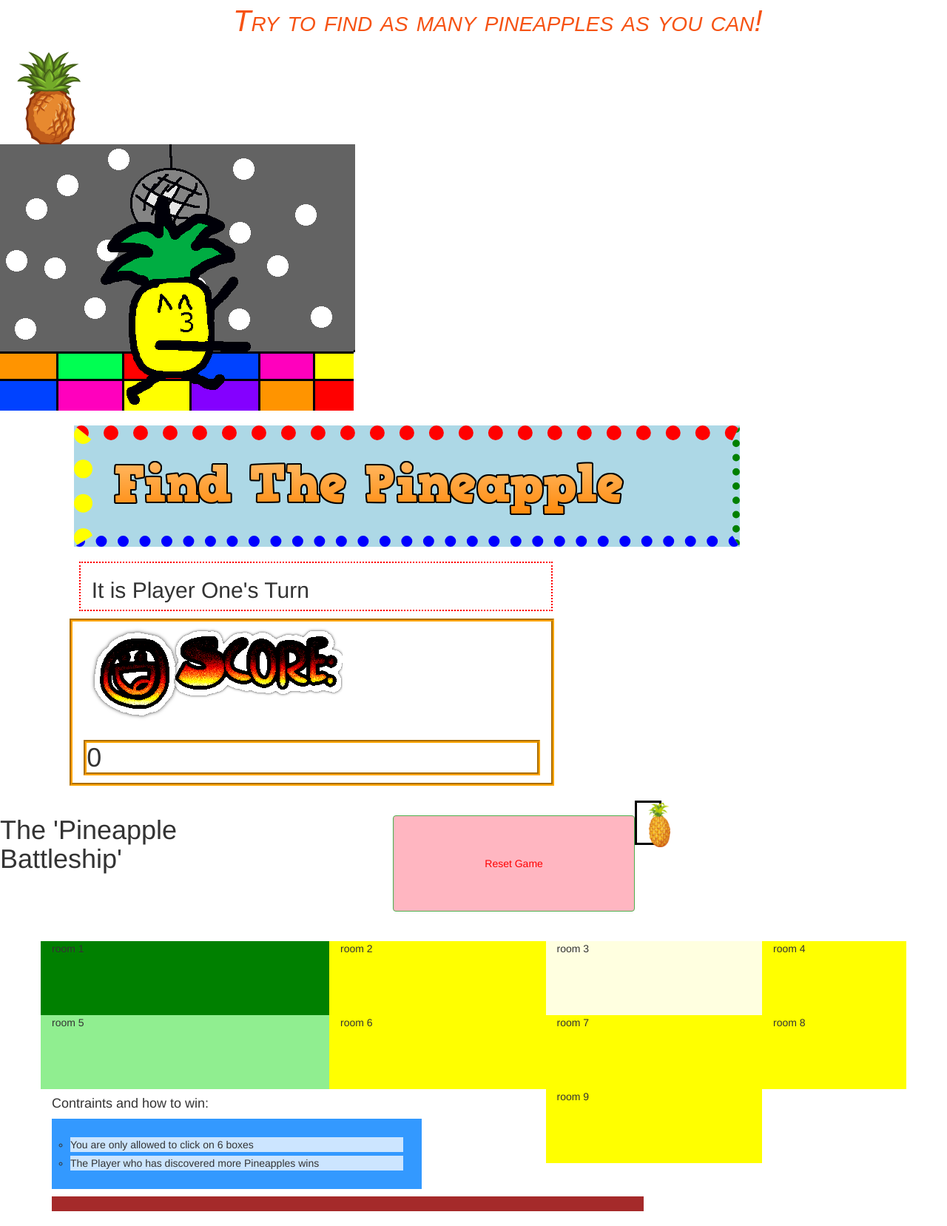
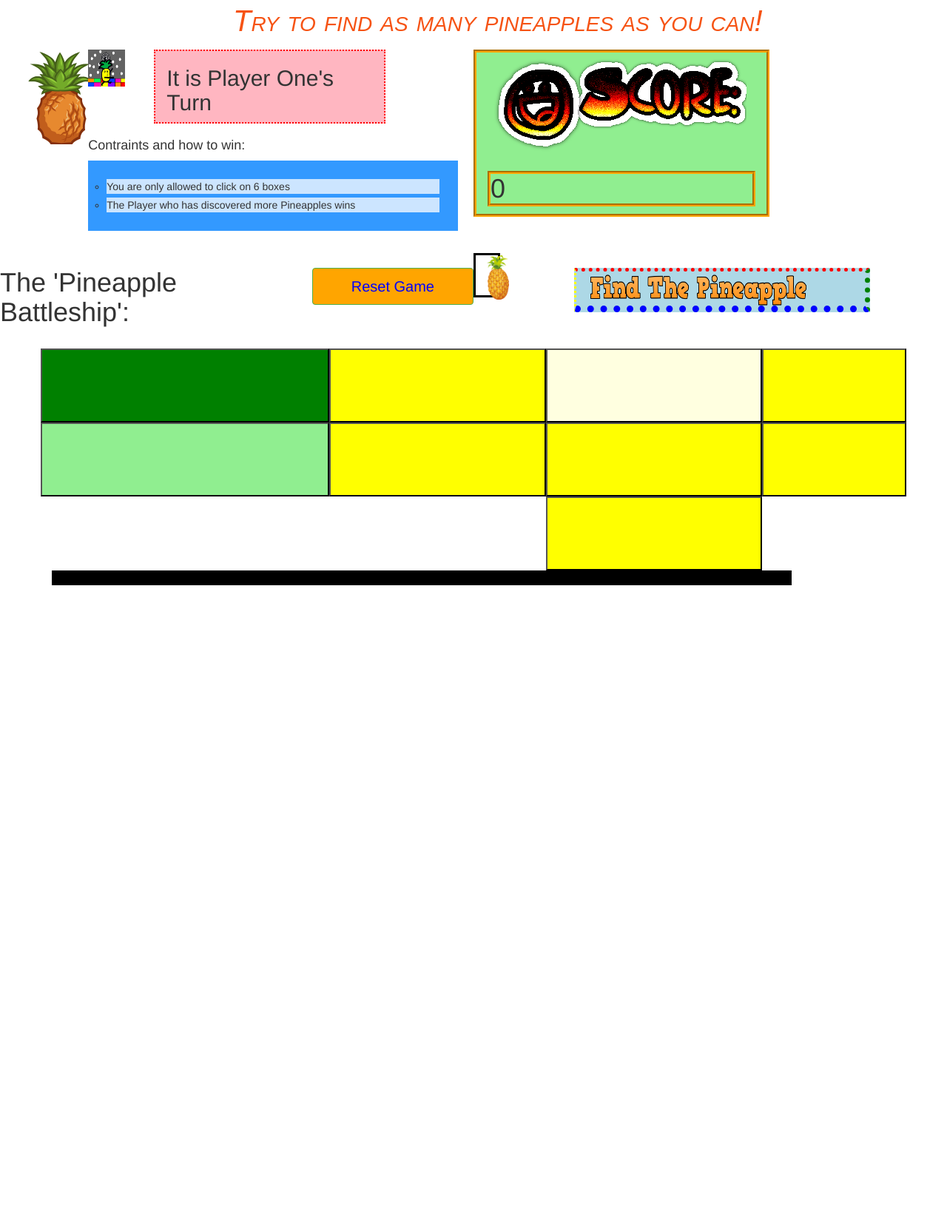
Before and after one commit to jonlok/project1-game, a plain HTML site: page index.html in a window 1280 px wide. Shown: the whole page at 74% size. After the commit the page ends 811 px from the top, so only its background shows below. Drawn offline with nearby package versions, Linux system fonts and the light colour scheme.

Commit message:
updated game display

```diff
--- a/css/custom.css
+++ b/css/custom.css
@@ -1,12 +1,75 @@
-.titleimagebox {
+/*body {
+  overflow: hidden;
+}*/
+
+/*reset area: label 'Pineapple battleship' + reset button*/
+#reset {
+  margin-top: 20px;
+  margin-bottom: 20px;
+}
+/*reset button*/
+.btn {
+  height: 50px;
+  color: blue;
+  background-color: orange;
+  font-size: 20px;
+}
+.pineapple {
+  width: 20px;
+  height: 60px;
+  border-style: solid;
+  border-color: black;
+}
+#pineapple1 {
+  width: 30px;
+  height: 60px;
+}
+
+
+.outputPrompt {
+  border-style: dotted;
+  border-width: 2px;
+  border-color: red;
+  margin-bottom: 10px;
+  margin-right: 5px;
+  background-color: lightpink;
+}
+.score-image {
+  width: 400px;
+  border-style: groove;
+  border-width: 4px;
+  border-color: orange;
+  background-color: lightgreen;
+
+}
+/*total score image */
+.score {
+  border-style: groove;
+  border-width: 4px;
+  border-color: orange;
+
+}
+
+.logo {
+  height:50px;
+  width: 50px;
+}
+
+#titleimage {
+  width: 300px;
+  height: 50px;
+}
+
+#titleimagebox {
   margin-left: 100px;
   margin-top: 20px;
   margin-bottom:20px;
   border-style: dotted;
-  border-width: 20px 10px 15px 25px;
+  border-width: 5px 7px 9px 3px;
   border-color: red green blue yellow;
-  width: 900px;
-  padding: 20px;
+  width: 400px;
+  height: 60px;
+  padding-bottom: 10px;
   background: lightblue;
   -webkit-animation: mymove 5s infinite; /* Chrome, Safari, Opera */
     animation: mymove 5s infinite;
@@ -97,48 +160,7 @@ height: 100px;
 }
 
 .table {
-  background-color: brown;
-  width: 800px;
+  background-color: black;
+  width: 1000px;
   height: 20px;
 }
-
-.outputPrompt {
-  border-style: dotted;
-  border-width: 2px;
-  border-color: red;
-  margin-bottom: 10px;
-}
-.score-image {
-  border-style: groove;
-  border-width: 4px;
-  border-color: orange;
-
-}
-/*total score image */
-.score {
-  border-style: groove;
-  border-width: 4px;
-  border-color: orange;
-
-}
-/*reset area: label 'Pineapple battleship' + reset button*/
-#reset {
-  margin-top: 20px;
-  margin-bottom: 20px;
-}
-/*reset button*/
-.btn {
-  height: 130px;
-  color: red;
-  background-color: lightpink;
-}
-.pineapple {
-  width: 20px;
-  height: 60px;
-  border-style: solid;
-  border-color: black;
-}
-#pineapple1 {
-  width: 30px;
-  height: 60px;
-}
--- a/index.html
+++ b/index.html
@@ -4,7 +4,9 @@
 
  <head>
   <meta charset = "UTF-8">
+
   <title>Game: Find the Pineapples</title>
+
   <link href="css/bootstrap.min.css" rel="stylesheet">
   <link href="css/custom.css" rel="stylesheet">
 
@@ -14,6 +16,7 @@
 
 
 <body>
+
 <!-- Instructions: -->
   <div class="col-xs-12">
     <p title="Instructions">Try to find as many pineapples as you can!</p>
@@ -21,57 +24,67 @@
 
 
 
+
+<div class="row">
 <!-- pineapple image -->
-<div><img src = "images/pineapple2.png" alt="pineapple image"/></div>
+
+  <div class="col-xs-6">
+
+    <div class="col-xs-2">
+      <img src = "images/pineapple2.png" alt="pineapple image"/>
+    </div>
 
    <!-- game logo -->
-<div><img src = "images/logo.png" alt="logo image"/></div>
-
-
- <!-- title of the game: Find the Pineapple,
- represented by an image generated by a text generator-->
- <div  class='titleimagebox col-xs-12'>
-   <img src = "images/title.png">
+   <div class="col-xs-2">
+     <img class="logo" src = "images/logo.png" alt="logo image"/>
    </div>
 
   <!-- output Prompt -->
-  <div class="outputPrompt col-xs-6 col-xs-offset-1">
+  <div class="outputPrompt col-xs-6">
     <h2>It is Player One's Turn</h2>
+  </div>
+
+ <!-- Other constraints and how to win    -->
+   <div class="col-xs-6">
+    <h4>Contraints and how to win:</h4>
+
+      <ul>
+         <li>You are only allowed to click on 6 boxes</li>
+         <li>The Player who has discovered more Pineapples wins</li>
+       </ul>
+   </div>
+
  </div>
 
 
  <!-- score image -->
- <div class='row'>
-  <div class="score-image col-xs-6 col-xs-offset-1">
+  <div class="score-image col-xs-5">
     <img src="images/score.png">
-
      <!-- Total score value display -->
-    <h1 class="score">
-            0
-          </h1>
+    <h1 class="score">0</h1>
+  </div>
 
  </div>
-  </div>
-
-
-
-
 
   <div class="row" id="reset">
-
     <!-- label 'Play Area' -->
    <div class="play-area col-xs-4">
       <h1>
-    The 'Pineapple Battleship'
+      The 'Pineapple Battleship':
        </h1>
    </div>
-
     <!-- reset button -->
-<button id="reset" type="button" class="btn btn-success col-xs-3 col-xs-offset-1">Reset Game
+     <button id="reset" type="button" class="btn btn-success col-xs-2 col-xs-offset-0.5">Reset Game
      </button>
 
-<div class="pineapple col-xs-4">
+    <div class="pineapple col-xs-2">
      <img id="pineapple1" src="images/pineapple.png"/>
+    </div>
+
+<!-- title of the game: Find the Pineapple,
+represented by an image generated by a text generator-->
+    <div class="col-xs-3" id ='titleimagebox'>
+      <img id="titleimage" src = "images/title.png">
     </div>
 
 </div>
@@ -79,59 +92,51 @@
 
 
     <section id="grid" class="container">
-      <div class="item row">
+      <div class="room row">
 
-        <div class="box-1 col-xs-4">
-          room 1
-        </div>
+        <button title="room 1" class="box-1 col-xs-4" data-num="1">
 
-        <div class="box-2 col-xs-3">
-          room 2
-        </div>
 
-        <div class="box-3 col-xs-3">
-          room 3
-        </div>
 
-        <div class="box-4 col-xs-2">
-          room 4
-        </div>
+        </button>
+
+        <button title="room 2" class="box-2 col-xs-3" data-num="2">
+
+        </button>
+
+        <button title="room 3" class="box-3 col-xs-3" data-num="3">
+
+        </button>
+
+        <button title="room 4" class="box-4 col-xs-2" data-num="4">
+
+        </button>
 
       </div>
 
-      <div class="item row">
-        <div class="box-5 col-xs-4">
-          room 5
-        </div>
-        <div class="box-6 col-xs-3">
-          room 6
-        </div>
-        <div class="box-7 col-xs-3">
-          room 7
-        </div>
-        <div class="box-8 col-xs-2">
-          room 8
-        </div>
+      <div class="room row">
+        <button title="room 5" class="box-5 col-xs-4" data-num="5">
+
+        </button>
+        <button title="room 6" class="box-6 col-xs-3" data-num="6">
+
+        </button>
+        <button title="room 7" class="box-7 col-xs-3" data-num="7">
+
+        </button>
+        <button title="room 8" class="box-8 col-xs-2" data-num="8">
+
+        </button>
       </div>
 
-      <div class="item row">
-        <!-- Other constraints and how to win    -->
-        <div class="col-xs-6">
-        <h4>Contraints and how to win:</h4>
-         <ul>
-           <li>You are only allowed to click on 6 boxes</li>
-           <li>The Player who has discovered more Pineapples wins</li>
-         </ul>
-       </div>
-        <div class="box-9 col-xs-3 col-xs-offset-1">
-          room 9
-        </div>
+      <div class="room row">
+        <button title="room 9" class="box-9 col-xs-3 col-xs-offset-7" data-num="9">
+        </button>
        </div>
 
       <div class="table col-xs-12">
       </div>
+
   </section>
-
-
-<body>
+</body>
 </html>
--- a/script.js
+++ b/script.js
@@ -1,23 +1,70 @@
-// pseudo code
-// reset board
-// setting where the pineapples are
+
 $(document).ready(function(){
+
+var rooms = $('#grid');
+var score = $('#score');
+var outputPrompt = $('.outputPrompt')
+var turnCounter = 0;
+var numMoves = 0;
+var whichRoom = "0";
+
+var resetRooms = function(){
+$(this).text("").attr("class", "");
+    });
+ turnCounter = 0;
+ numMoves = 0;
+ outputPrompt.text("It is Player One's Turn");
+ score.text("0");
+};
+
 var generateRandomInt = function(max) {
   return Math.floor(Math.random() * max);
 };
+
 var generatePineapples = function () {
    var numOfPineapples = generateRandomInt(9);
    return numOfPineapples;
 };
-var $score = $('#score');
 
+var checkRoom = function (e) {
+    var elem = $(this);
 
-var clearBoard = function(){
- $('#reset').on("click",function(){
-  $('#grid').
- });
-};
+    if (elem.text().length === 0){
 
-clearBoard();
+      if (turnCounter <= 6){
+
+        whichRoom.push(parseInt(elem.data("num")));
+        elem.text("Pineapple").addClass("Pineapple");
+        turnText.text("Pineapple");
+        turnCounter++;
+
+      }
+
+      if (turnCounter >= 6){
+         console.log("now more than 6 moves");
+      }
+
+      if(turnCounter >= 12){
+          alert("Game over, " + "?" + " wins!");
+          resetRooms();
+       }
+    };
+
+var clickOnRoomListener = function(){
+  rooms.each(function() {
+    $(this).on("click", checkRoom);
+  });
+ };
+
+var resetListener = function () {
+    $("#reset").on("click", resetRooms);
+  };
+
+  var start = function () {
+    clickOnRoomListener();
+    resetListener();
+  };
+
+start();
 
 });
```
Lines whose indentation alone changed are shown as unchanged.
